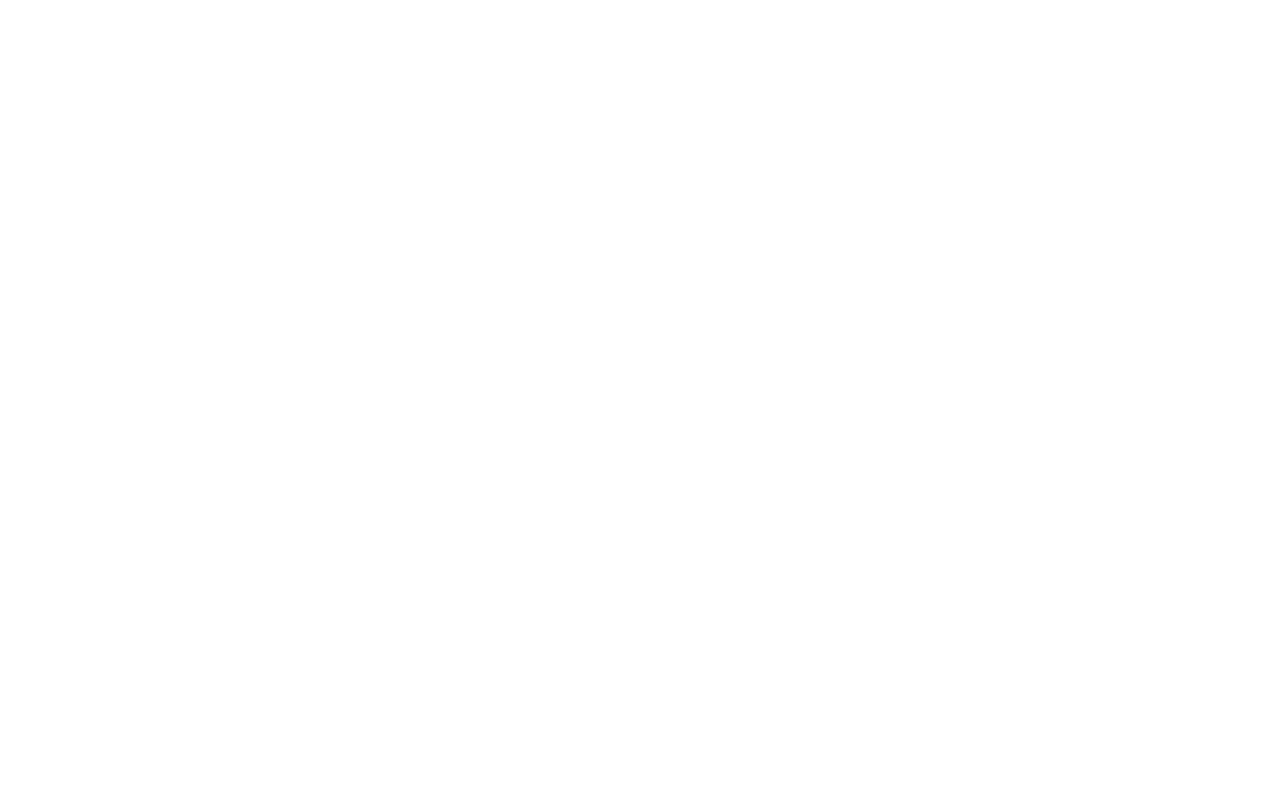
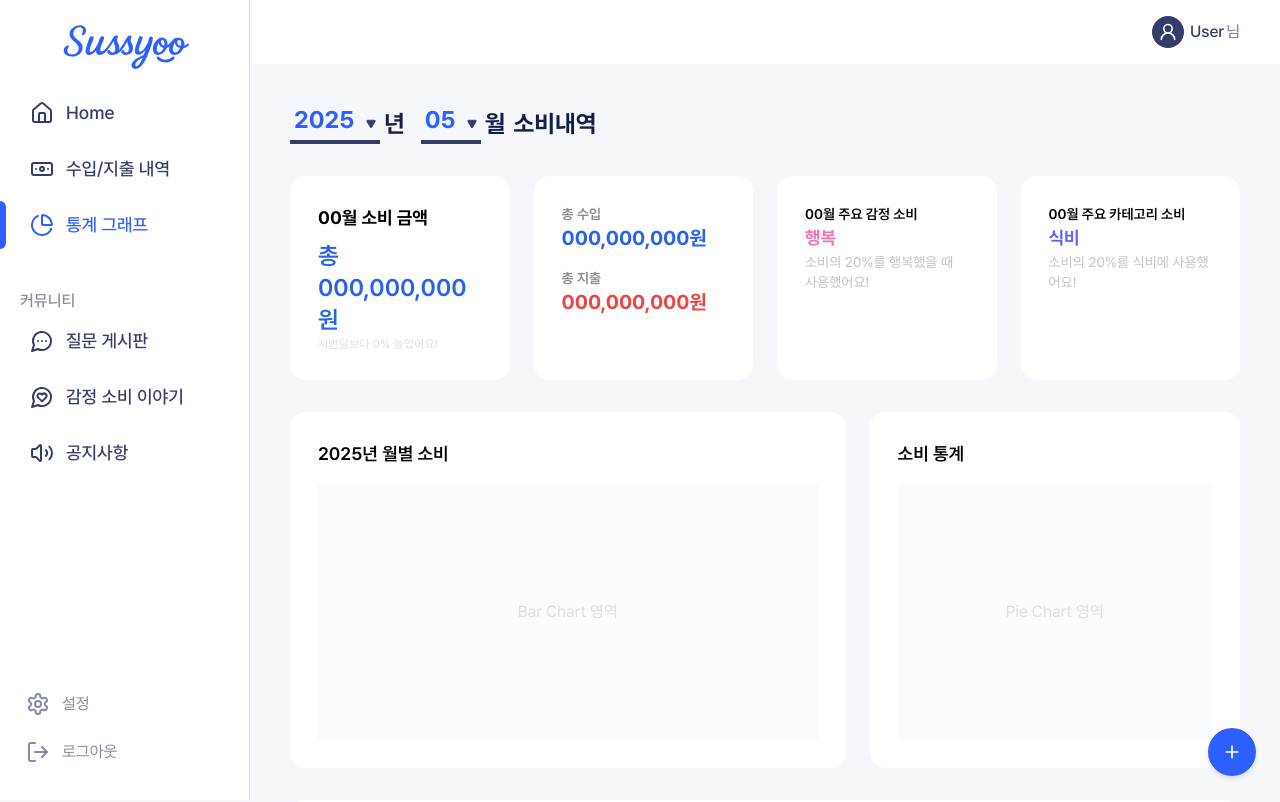
Before and after one commit to OZ-MAIN-PROJECT/frontend, a React (Vite) app: page /statistic in a window 1280 px wide. Before the commit this address had no page. Shown: the top 802 px of the page. Built offline with nearby package versions, Linux system fonts and the light colour scheme.

Commit message:
feat: recharts 라이브러리

```diff
--- a/package.json
+++ b/package.json
@@ -17,6 +17,7 @@
     "react-calendar": "^5.1.0",
     "react-dom": "^19.0.0",
     "react-router-dom": "^7.5.2",
+    "recharts": "^2.15.3",
     "zustand": "^5.0.3"
   },
   "devDependencies": {
--- a/src/App.tsx
+++ b/src/App.tsx
@@ -1,12 +1,14 @@
 import { BrowserRouter as Router, Route, Routes } from 'react-router-dom'; // BrowserRouter를 import
 import HomePage from './pages/Home/HomePage';
 import MainLayout from './layouts/MainLayout';
+import StatisticsPage from './pages/Statistic/StatisticPage';
 
 function App() {
   return (
     <Router>
       <Routes>
         <Route path="/" element={<MainLayout><HomePage /></MainLayout>} />
+        <Route path="/statistic" element={<MainLayout><StatisticsPage /></MainLayout>} />
       </Routes>
     </Router>
   );
--- a/src/pages/Home/HomePage.tsx
+++ b/src/pages/Home/HomePage.tsx
@@ -52,7 +52,7 @@ const HomePage = () => {
         <div className="w-3/4 mx-auto">
             <div className="relative w-fit mx-auto">
                 <div
-                className="flex gap-2 items-center text-3xl font-bold cursor-pointer justify-center text-primary-800"
+                    className="flex gap-2 items-center text-4xl font-bold cursor-pointer justify-center text-primary-800"
                     onClick={() => setPickerOpen(!pickerOpen)}
                 >
                     {selectedYear}.{(selectedMonth + 1).toString().padStart(2, "0")}{" "}
@@ -71,6 +71,7 @@ const HomePage = () => {
                         }}
                         showYear={true}
                         showMonth={true}
+                        className="bg-white p-4 shadow-md text-xl rounded-md border"
                     />
                     </div>
                 )}
--- a/src/pages/Home/components/YearMonthDropdown.tsx
+++ b/src/pages/Home/components/YearMonthDropdown.tsx
@@ -1,4 +1,5 @@
 import { useMemo } from "react";
+import { Triangle } from "lucide-react";
 
 interface YearMonthDropdownProps {
   year: number;
@@ -6,6 +7,7 @@ interface YearMonthDropdownProps {
   onChange: (y: number, m: number) => void;
   showYear?: boolean;
   showMonth?: boolean;
+  className?: string;
 }
 
 const YearMonthDropdown = ({
@@ -14,34 +16,60 @@ const YearMonthDropdown = ({
   onChange,
   showYear = true,
   showMonth = true,
+  className = "",
 }: YearMonthDropdownProps) => {
   const yearRange = useMemo(() => {
     return Array.from({ length: 11 }, (_, i) => year - 5 + i);
   }, [year]);
 
   return (
-    <div className="flex gap-2 bg-white border rounded p-2 shadow w-fit">
+    <div className={`${className} flex gap-4 w-fit font-bold text-primary-900`}>
+      {/* 연도 선택 */}
       {showYear && (
+        <div className="flex items-center">
+          <div className="relative inline-block">
             <select
               value={year}
               onChange={(e) => onChange(parseInt(e.target.value), month)}
-          className="border p-1 rounded"
+              className="appearance-none text-accent-blue border-b-4 border-primary-800 pl-1 pr-6 pb-1 bg-transparent focus:outline-none"
             >
               {yearRange.map((y) => (
-            <option key={y} value={y}>{y}년</option>
+                <option key={y} value={y}>
+                  {y}
+                </option>
               ))}
             </select>
+            <Triangle
+              size={10}
+              className="absolute right-1 bottom-1/2 text-primary-800 pointer-events-none rotate-180 fill-current translate-y-1/2"
+            />
+            </div>
+          <span className="ml-1 text-primary-900">년</span>
+        </div>
       )}
+
+      {/* 월 선택 */}
       {showMonth && (
+        <div className="flex items-center">
+          <div className="relative inline-block">
             <select
               value={month}
               onChange={(e) => onChange(year, parseInt(e.target.value))}
-          className="border p-1 rounded"
+              className="appearance-none text-accent-blue border-b-4 border-primary-800 pl-1 pr-6 pb-1 bg-transparent focus:outline-none"
             >
               {Array.from({ length: 12 }, (_, i) => (
-            <option key={i} value={i}>{i + 1}월</option>
+                <option key={i} value={i}>
+                  {(i + 1).toString().padStart(2, "0")}
+                </option>
               ))}
             </select>
+            <Triangle
+              size={10}
+              className="absolute right-1 bottom-1/2 text-primary-800 pointer-events-none rotate-180 fill-current translate-y-1/2"
+            />
+          </div>
+          <span className="ml-1 text-primary-900">월</span>
+        </div>
       )}
     </div>
   );
--- a/src/pages/Statistic/StatisticPage.tsx
+++ b/src/pages/Statistic/StatisticPage.tsx
@@ -1,8 +1,30 @@
-import { Frame } from "lucide-react";
+import { useState } from "react";
+import Frame from "../../components/common/Frame";
+import YearMonthDropdown from "../Home/components/YearMonthDropdown";
 
 const StatisticsPage = () => {
+
+  const today = new Date();
+
+    const [selectedYear, setSelectedYear] = useState(today.getFullYear());
+    const [selectedMonth, setSelectedMonth] = useState(today.getMonth()); // 0-based
+
   return (
-    <div className="p-10 bg-gray-100 min-h-screen space-y-8">
+    <div className="space-y-8">
+      <div className="flex items-center text-2xl text-primary-900 font-bold">
+      <YearMonthDropdown
+        year={selectedYear}
+        month={selectedMonth}
+        onChange={(y, m) => {
+        setSelectedYear(y);
+        setSelectedMonth(m);
+        }}
+        showYear={true}
+        showMonth={true}
+        className="text-2xl mr-2"
+      />
+      소비내역
+      </div>
       {/* 상단 요약 영역 */}
       <div className="grid grid-cols-4 gap-6">
         <Frame>
@@ -29,7 +51,7 @@ const StatisticsPage = () => {
       </div>
 
       {/* 중단 차트 영역 */}
-      <div className="grid grid-cols-[2fr_1fr] gap-6">
+      <div className="grid grid-cols-[3fr_2fr] gap-6">
         <Frame>
           <h2 className="text-lg font-semibold mb-4">2025년 월별 소비</h2>
           {/* 여기에 Bar Chart 삽입 */}
--- a/src/utils/emotionColor.ts
+++ b/src/utils/emotionColor.ts
@@ -14,3 +14,18 @@ export const getEmotionBgClass = (emotion: Emotion): string => {
 
   return emotionClassMap[emotion];
 };
+
+export const getEmotionTextClass = (emotion: Emotion): string => {
+  const emotionClassMap: Record<Emotion, string> = {
+    행복: 'text-emotion-happiness',
+    슬픔: 'text-emotion-sadness',
+    분노: 'text-emotion-anger',
+    불안: 'text-emotion-anxiety',
+    위로: 'text-emotion-comfort',
+    만족: 'text-emotion-satisfaction',
+    지침: 'text-emotion-exhaustion',
+    기대: 'text-emotion-anticipation',
+  };
+
+  return emotionClassMap[emotion];
+};
```
Also changed, not shown: src/pages/Statistic/components/BarChart.tsx (added), src/pages/Statistic/components/PieChart.tsx (added), src/utils/categoryIcons.ts (added), 1 other file (tests, documents, lock files or other folders). Lines whose indentation alone changed are shown as unchanged.
